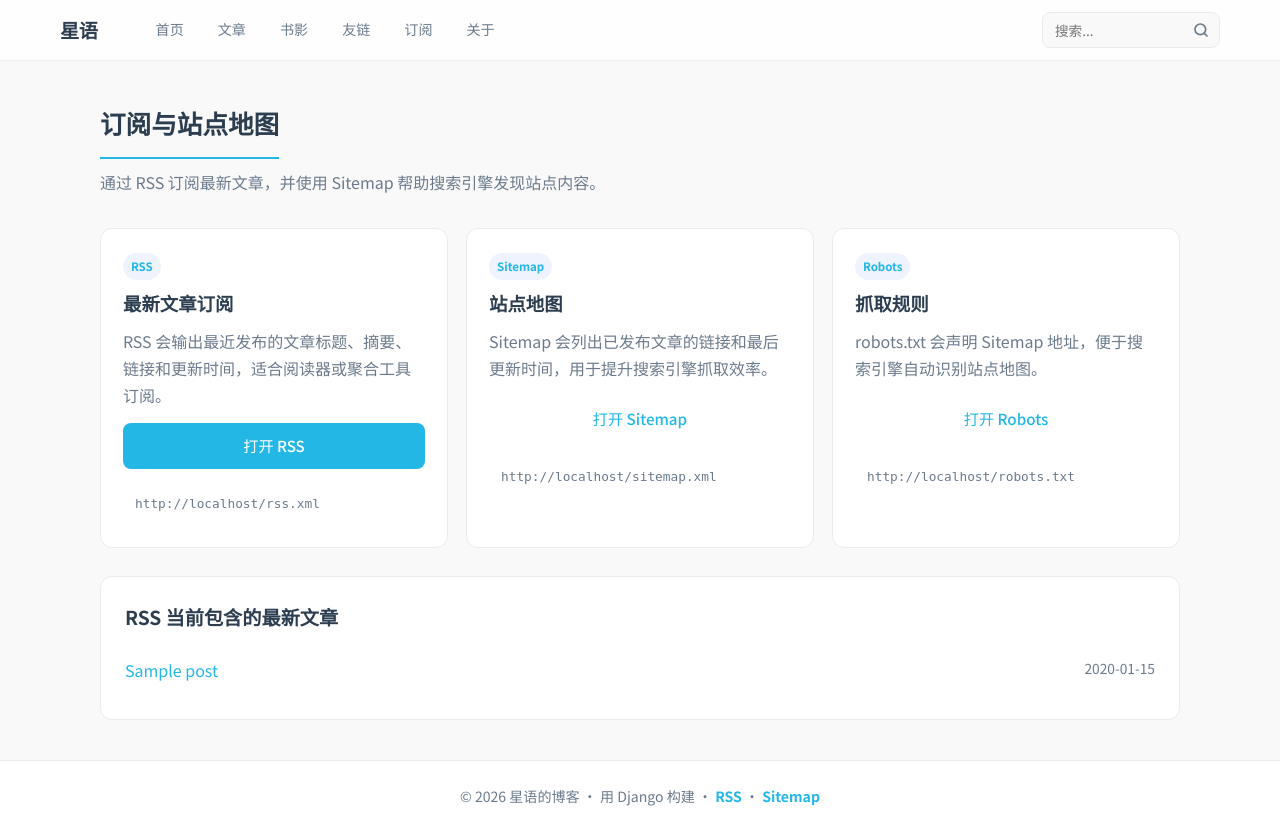
After one commit to loadingkkl/personal-space, a Django app: page /feeds/ in a window 1280 px wide. The commit adds this page. Run offline with Django 5.2, Linux system fonts and the light colour scheme; tables that the repository leaves empty hold one stand-in row (values such as "Sample post").

Commit message:
Expose RSS and sitemap features

```diff
--- a/blog/urls.py
+++ b/blog/urls.py
@@ -14,6 +14,7 @@ urlpatterns = [
     path('media/', views.MediaListView.as_view(), name='media'),
     path('links/', views.links_view, name='links'),
     path('about/', views.about_view, name='about'),
+    path('feeds/', views.feeds_view, name='feeds'),
     path('search/', views.SearchView.as_view(), name='search'),
     path('post/id/<int:pk>/comment/', views.comment_view, name='comment_by_pk'),
     path('post/<int:pk>/comment/', views.comment_view, name='comment_legacy'),
--- a/blog/views.py
+++ b/blog/views.py
@@ -3,6 +3,7 @@ from django.views.generic import ListView, DetailView
 from django.contrib import messages
 from django.core.cache import cache
 from django.db.models import Q, Count
+from django.urls import reverse
 from django.utils import timezone
 from django.utils.html import escape
 import markdown
@@ -297,6 +298,16 @@ def about_view(request):
     return render(request, 'blog/about.html')
 
 
+def feeds_view(request):
+    context = {
+        'rss_url': request.build_absolute_uri(reverse('rss')),
+        'sitemap_url': request.build_absolute_uri(reverse('sitemap')),
+        'robots_url': request.build_absolute_uri(reverse('robots')),
+        'latest_posts': live_posts().order_by('-publish_time')[:10],
+    }
+    return render(request, 'blog/feeds.html', context)
+
+
 def comment_view(request, pk):
     post = get_object_or_404(live_posts(), pk=pk)
     if request.method == 'POST':
--- a/blogproject/urls.py
+++ b/blogproject/urls.py
@@ -2,6 +2,7 @@ from django.urls import path, include
 from django.conf import settings
 from django.conf.urls.static import static
 from django.contrib.sitemaps.views import sitemap
+from django.http import HttpResponse
 from blog.admin_site import blog_admin_site
 from blog.feeds import LatestPostsFeed
 from blog.sitemaps import PostSitemap
@@ -10,10 +11,22 @@ sitemaps = {
     'posts': PostSitemap,
 }
 
+
+def robots_txt(request):
+    sitemap_url = request.build_absolute_uri('/sitemap.xml')
+    lines = [
+        'User-agent: *',
+        'Allow: /',
+        f'Sitemap: {sitemap_url}',
+    ]
+    return HttpResponse('\n'.join(lines), content_type='text/plain; charset=utf-8')
+
+
 urlpatterns = [
     path('admin/', blog_admin_site.urls),
     path('sitemap.xml', sitemap, {'sitemaps': sitemaps}, name='sitemap'),
     path('rss.xml', LatestPostsFeed(), name='rss'),
+    path('robots.txt', robots_txt, name='robots'),
     path('', include('blog.urls')),
 ]
 
--- a/static/css/style.css
+++ b/static/css/style.css
@@ -1231,6 +1231,105 @@ img { max-width: 100%; height: auto; display: block; }
     color: var(--text-secondary);
     font-size: .88rem;
     margin-top: auto;
+}
+
+.footer a {
+    color: var(--primary);
+    font-weight: 700;
+}
+
+.feeds-page {
+    max-width: 1080px;
+    margin: 0 auto;
+}
+
+.feeds-page .page-header p {
+    margin-top: 10px;
+    color: var(--text-secondary);
+}
+
+.feed-panel-grid {
+    display: grid;
+    grid-template-columns: repeat(3, minmax(0, 1fr));
+    gap: 18px;
+    margin-bottom: 28px;
+}
+
+.feed-panel {
+    display: flex;
+    flex-direction: column;
+    gap: 14px;
+    padding: 22px;
+    background: var(--surface);
+    border: 1px solid var(--border);
+    border-radius: var(--radius);
+    box-shadow: var(--shadow-sm);
+}
+
+.feed-panel__eyebrow {
+    display: inline-flex;
+    width: fit-content;
+    margin-bottom: 8px;
+    padding: 4px 8px;
+    border-radius: 999px;
+    background: rgba(37, 99, 235, .08);
+    color: var(--primary);
+    font-size: .72rem;
+    font-weight: 800;
+}
+
+.feed-panel h2 {
+    margin-bottom: 8px;
+    font-size: 1.15rem;
+}
+
+.feed-panel p {
+    color: var(--text-secondary);
+    line-height: 1.7;
+}
+
+.feed-panel code {
+    display: block;
+    padding: 10px 12px;
+    overflow-wrap: anywhere;
+    background: var(--bg-subtle);
+    border-radius: 6px;
+    color: var(--text-secondary);
+    font-size: .8rem;
+}
+
+.feed-latest {
+    padding: 24px;
+    background: var(--surface);
+    border: 1px solid var(--border);
+    border-radius: var(--radius);
+}
+
+.feed-latest h2 {
+    margin-bottom: 14px;
+    font-size: 1.2rem;
+}
+
+.feed-latest-list {
+    list-style: none;
+}
+
+.feed-latest-list li {
+    display: flex;
+    justify-content: space-between;
+    gap: 18px;
+    padding: 10px 0;
+    border-bottom: 1px dashed var(--border);
+}
+
+.feed-latest-list li:last-child {
+    border-bottom: 0;
+}
+
+.feed-latest-list time {
+    color: var(--text-secondary);
+    font-size: .86rem;
+    white-space: nowrap;
 }
 
 /* ====== Responsive ====== */
@@ -1261,6 +1360,16 @@ img { max-width: 100%; height: auto; display: block; }
 }
 
 @media (max-width: 768px) {
+    .feed-panel-grid {
+        grid-template-columns: 1fr;
+    }
+
+    .feed-latest-list li {
+        align-items: flex-start;
+        flex-direction: column;
+        gap: 4px;
+    }
+
     .nav-links {
         display: none;
         flex-direction: column;
--- a/templates/admin/index.html
+++ b/templates/admin/index.html
@@ -78,6 +78,7 @@
     <a href="{% url 'admin:blog_media_add' %}" class="quick-action-btn">添加书影音</a>
     <a href="{% url 'admin:blog_friendlink_add' %}" class="quick-action-btn">添加友链</a>
     <a href="{% url 'admin:health' %}" class="quick-action-btn">运维检查</a>
+    <a href="{% url 'admin:seo' %}" class="quick-action-btn">RSS 与 Sitemap</a>
     <a href="{% url 'admin:backup' %}" class="quick-action-btn">备份恢复</a>
     <a href="/" class="quick-action-btn" target="_blank">查看网站</a>
 </div>
--- a/templates/base.html
+++ b/templates/base.html
@@ -6,6 +6,8 @@
     <meta name="viewport" content="width=device-width, initial-scale=1.0">
     <title>{% block title %}我的博客{% endblock %}</title>
     <link rel="icon" href="{% static 'favicon.ico' %}" type="image/x-icon">
+    <link rel="alternate" type="application/rss+xml" title="RSS" href="{% url 'rss' %}">
+    <link rel="sitemap" type="application/xml" title="Sitemap" href="{% url 'sitemap' %}">
     <link rel="stylesheet" href="{% static 'css/style.css' %}">
     <link rel="preconnect" href="https://fonts.googleapis.com">
     <link href="https://fonts.googleapis.com/css2?family=Noto+Sans+SC:wght@300;400;500;700&display=swap" rel="stylesheet">
@@ -20,6 +22,7 @@
                 <a href="{% url 'blog:articles' %}" class="nav-link">文章</a>
                 <a href="{% url 'blog:media' %}" class="nav-link">书影</a>
                 <a href="{% url 'blog:links' %}" class="nav-link">友链</a>
+                <a href="{% url 'blog:feeds' %}" class="nav-link">订阅</a>
                 <a href="{% url 'blog:about' %}" class="nav-link">关于</a>
             </div>
             <div class="nav-right">
@@ -62,6 +65,7 @@
                         <div class="profile-social">
                             <a href="https://github.com/loadingkkl" class="profile-social-btn" title="GitHub" target="_blank" rel="noopener noreferrer nofollow">GitHub</a>
                             <a href="https://www.csdn.net/" class="profile-social-btn" title="CSDN" target="_blank" rel="noopener noreferrer nofollow">CSDN</a>
+                            <a href="{% url 'blog:feeds' %}" class="profile-social-btn" title="RSS 与 Sitemap">RSS</a>
                         </div>
                     </div>
                     <div class="profile-stats">
@@ -118,6 +122,13 @@
                     </div>
                 </div>
                 <div class="sidebar-card">
+                    <h3 class="sidebar-title">订阅与收录</h3>
+                    <ul class="sidebar-list">
+                        <li><a href="{% url 'rss' %}" target="_blank" rel="noopener">RSS 最新文章</a></li>
+                        <li><a href="{% url 'sitemap' %}" target="_blank" rel="noopener">Sitemap 站点地图</a></li>
+                    </ul>
+                </div>
+                <div class="sidebar-card">
                     <h3 class="sidebar-title">归档</h3>
                     <ul class="sidebar-list">
                         {% for date in archive_dates %}
@@ -138,7 +149,7 @@
 
     <footer class="footer">
         <div class="container footer-inner">
-            <p>&copy; 2026 星语的博客 &middot; 用 Django 构建</p>
+            <p>&copy; 2026 星语的博客 &middot; 用 Django 构建 &middot; <a href="{% url 'rss' %}">RSS</a> &middot; <a href="{% url 'sitemap' %}">Sitemap</a></p>
         </div>
     </footer>
     <script src="{% static 'js/carousel.js' %}"></script>
--- /dev/null
+++ b/templates/blog/feeds.html
@@ -0,0 +1,61 @@
+{% extends 'base.html' %}
+
+{% block title %}订阅与站点地图 - 我的博客{% endblock %}
+{% block layout_class %}layout-full{% endblock %}
+
+{% block content %}
+<div class="feeds-page">
+    <div class="page-header">
+        <h1>订阅与站点地图</h1>
+        <p>通过 RSS 订阅最新文章，并使用 Sitemap 帮助搜索引擎发现站点内容。</p>
+    </div>
+
+    <div class="feed-panel-grid">
+        <section class="feed-panel">
+            <div class="feed-panel__meta">
+                <span class="feed-panel__eyebrow">RSS</span>
+                <h2>最新文章订阅</h2>
+                <p>RSS 会输出最近发布的文章标题、摘要、链接和更新时间，适合阅读器或聚合工具订阅。</p>
+            </div>
+            <a href="{% url 'rss' %}" class="btn btn-primary" target="_blank" rel="noopener">打开 RSS</a>
+            <code>{{ rss_url }}</code>
+        </section>
+
+        <section class="feed-panel">
+            <div class="feed-panel__meta">
+                <span class="feed-panel__eyebrow">Sitemap</span>
+                <h2>站点地图</h2>
+                <p>Sitemap 会列出已发布文章的链接和最后更新时间，用于提升搜索引擎抓取效率。</p>
+            </div>
+            <a href="{% url 'sitemap' %}" class="btn btn-outline" target="_blank" rel="noopener">打开 Sitemap</a>
+            <code>{{ sitemap_url }}</code>
+        </section>
+
+        <section class="feed-panel">
+            <div class="feed-panel__meta">
+                <span class="feed-panel__eyebrow">Robots</span>
+                <h2>抓取规则</h2>
+                <p>robots.txt 会声明 Sitemap 地址，便于搜索引擎自动识别站点地图。</p>
+            </div>
+            <a href="{% url 'robots' %}" class="btn btn-outline" target="_blank" rel="noopener">打开 Robots</a>
+            <code>{{ robots_url }}</code>
+        </section>
+    </div>
+
+    <section class="feed-latest">
+        <h2>RSS 当前包含的最新文章</h2>
+        <ul class="feed-latest-list">
+            {% for post in latest_posts %}
+            <li>
+                <a href="{{ post.get_absolute_url }}">{{ post.title }}</a>
+                <time>{{ post.publish_time|date:"Y-m-d" }}</time>
+            </li>
+            {% empty %}
+            <li class="empty-hint">暂无已发布文章</li>
+            {% endfor %}
+        </ul>
+    </section>
+</div>
+{% endblock %}
+
+{% block sidebar %}{% endblock %}
```
Also changed, not shown: blog/admin_site.py (+20 -0 lines), blog/tests.py (+55 -0 lines), static/css/admin_custom.css (+12 -0 lines), templates/admin/seo.html (added, +88 -0 lines).
